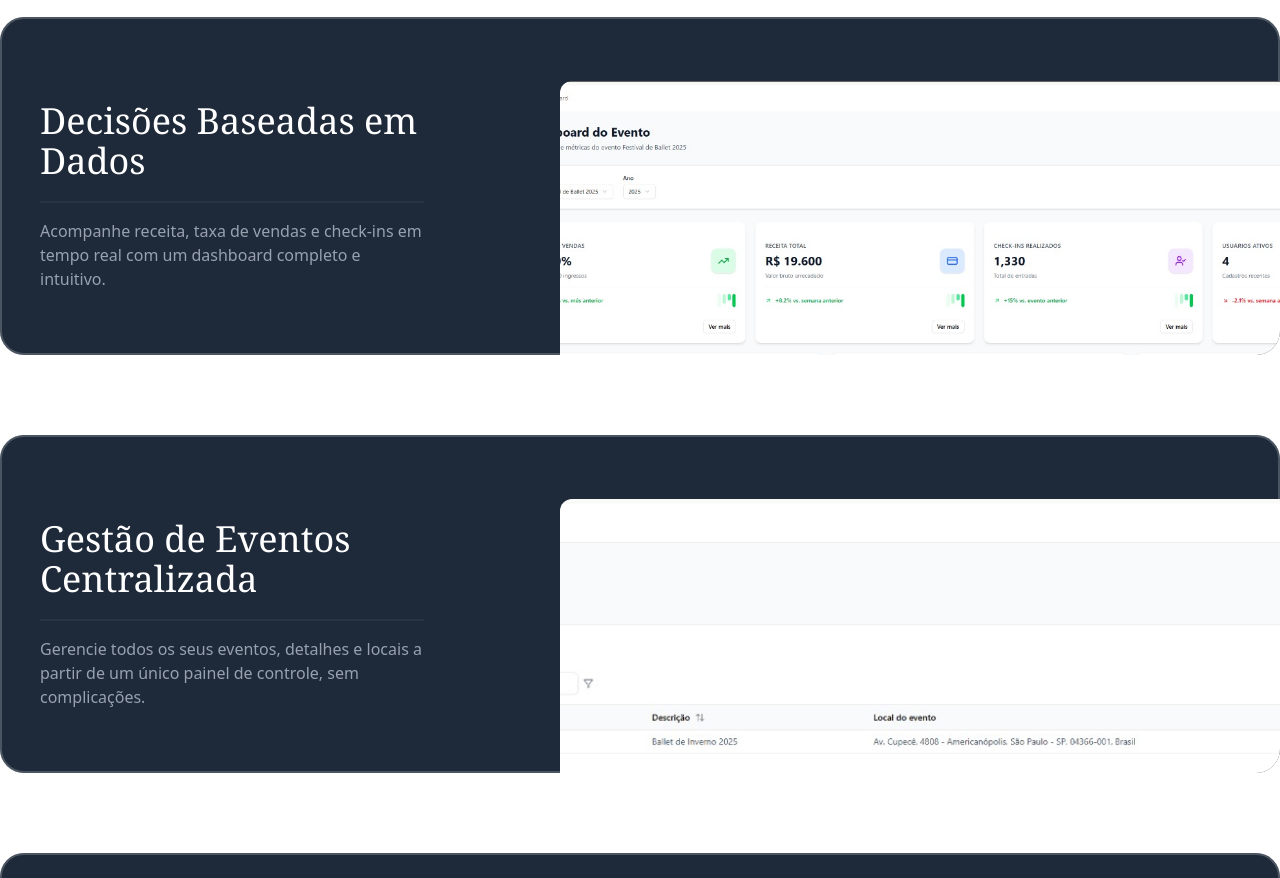
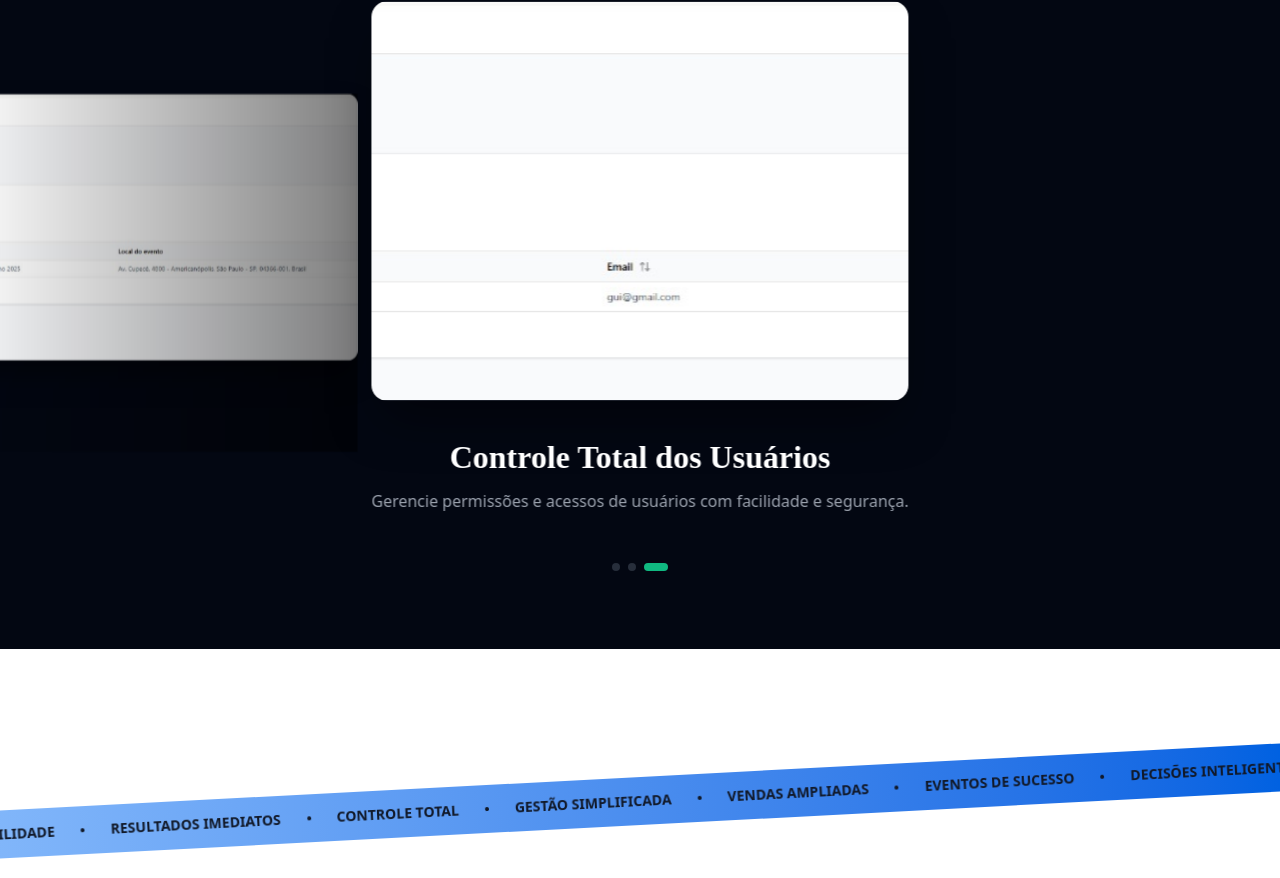
Before and after one commit to juanevangelista1/plataforma-de-eventos, a Next.js app: page / in a window 1280 px wide. Shown: the part 1373-2251 px from the top of the page. Built offline with nearby package versions, Linux system fonts and the light colour scheme.

Commit message:
feat: add initial landing page structure including header and product carousel section.

```diff
--- a/package.json
+++ b/package.json
@@ -16,6 +16,8 @@
     "next": "15.4.6",
     "react": "19.1.0",
     "react-dom": "19.1.0",
+    "styled-components": "^6.1.19",
+    "swiper": "^12.0.3",
     "tailwind-merge": "^3.3.1"
   },
   "devDependencies": {
--- a/src/app/page.tsx
+++ b/src/app/page.tsx
@@ -3,7 +3,7 @@ import { Footer } from '@/components/landing/Footer/Footer';
 import { Header } from '@/components/landing/Header/Header';
 import { HeroSection } from '@/components/landing/Hero/Hero';
 import { PricingSection } from '@/components/landing/PricingSection/PricingSection';
-import { ProductSection } from '@/components/landing/ProductSection/ProductSection';
+import { ProductCarouselSection } from '@/components/landing/ProductSection/ProductSection';
 import { TapeSection } from '@/components/landing/TapeSection/TapeSection';
 
 export default function Home() {
@@ -14,7 +14,7 @@ export default function Home() {
 				<HeroSection />
 				<div className='[--color:var(--color-one)] pointer-events-none relative -z-[2] mx-auto h-[50rem] overflow-hidden [mask-image:radial-gradient(ellipse_at_center_center,#000,transparent_50%)] my-[-18.8rem] before:absolute before:inset-0 before:h-full before:w-full before:opacity-40 before:[background-image:radial-gradient(circle_at_bottom_center,var(--color),transparent_70%)] after:absolute after:-left-1/2 after:top-1/2 after:aspect-[1/0.7] after:w-[200%] after:rounded-[50%] after:border-t after:border-[hsl(var(--border))] after:bg-background'></div>
 				<BenefitsSection />
-				<ProductSection />
+				<ProductCarouselSection />
 				<TapeSection />
 				<PricingSection />
 			</main>
--- a/src/components/landing/Header/Header.tsx
+++ b/src/components/landing/Header/Header.tsx
@@ -1,13 +1,13 @@
 'use client';
 import { useState } from 'react';
 import Link from 'next/link';
-import { Rocket, Menu, X } from 'lucide-react';
+import { Rocket, Menu, X, Calendar, LogIn, CircleDollarSign, CirclePercent } from 'lucide-react';
 
 export function Header() {
 	const [isOpen, setIsOpen] = useState(false);
 
 	return (
-		<header className='fixed top-0 z-50 w-full border-b border-gray-900 bg-background/80 p-4 backdrop-blur'>
+		<header className='fixed top-0 z-50 w-full border-b border-gray-900 bg-background/80 py-4 px-8 backdrop-blur'>
 			<div className='container mx-auto flex justify-between items-center'>
 				<Link
 					href='/'
@@ -19,17 +19,26 @@ export function Header() {
 				<nav className='hidden md:flex items-center gap-8 text-sm'>
 					<Link
 						href='#benefits'
-						className='transition-colors hover:text-foreground/80 hover:text-gray-300 hover-underline-animation'>
+						className='flex items-center gap-2 transition-colors hover:text-foreground/80 hover:text-gray-300 hover-underline-animation'>
+						<CirclePercent size={18} />
 						Benefícios
 					</Link>
 					<Link
 						href='#pricing'
-						className='transition-colors hover:text-foreground/80 hover:text-gray-300 hover-underline-animation'>
+						className='flex items-center gap-2 transition-colors hover:text-foreground/80 hover:text-gray-300 hover-underline-animation'>
+						<CircleDollarSign size={18} />
 						Preços
 					</Link>
 					<Link
+						href='#pricing'
+						className='flex items-center gap-2 transition-colors hover:text-foreground/80 hover:text-gray-300 hover-underline-animation'>
+						<Calendar size={18} />
+						Criar o seu evento
+					</Link>
+					<Link
 						href='/login'
-						className='transition-colors hover:text-foreground/80 hover:text-gray-300 hover-underline-animation'>
+						className='flex items-center gap-2 transition-colors hover:text-foreground/80 hover:text-gray-300 hover-underline-animation'>
+						<LogIn size={18} />
 						Login
 					</Link>
 				</nav>
--- a/src/components/landing/ProductSection/ProductSection.tsx
+++ b/src/components/landing/ProductSection/ProductSection.tsx
@@ -1,75 +1,90 @@
-import Image from 'next/image';
-import React from 'react'; // Import React to use cloneElement
+'use client';
 
-// Importe suas imagens
+import React, { useMemo } from 'react';
+import { Swiper, SwiperSlide } from 'swiper/react';
+import { EffectCoverflow, Pagination, Navigation, Autoplay } from 'swiper/modules';
+
+import {
+	SectionContainer,
+	CarouselWrapper,
+	EventCard,
+	InfoContainer,
+	Title,
+	Description,
+} from './styles';
+
+import 'swiper/css';
+import 'swiper/css/effect-coverflow';
+import 'swiper/css/pagination';
+
 import ImageDashboard from '../../../../public/images/ProductSection/Image-Dashboard.jpeg';
 import ImageEvent from '../../../../public/images/ProductSection/Image-Gestão.jpeg';
 import ImageUser from '../../../../public/images/ProductSection/Image-gestão-usuario.jpeg';
 
-const benefits = [
+const PRODUCT_BENEFITS = [
 	{
-		image: (
-			<Image
-				src={ImageDashboard}
-				alt='Dashboard da plataforma'
-			/>
-		),
+		id: '1',
 		title: 'Decisões Baseadas em Dados',
 		description:
 			'Acompanhe receita, taxa de vendas e check-ins em tempo real com um dashboard completo e intuitivo.',
+		image: ImageDashboard,
 	},
 	{
-		image: (
-			<Image
-				src={ImageEvent}
-				alt='Tela de gestão de eventos'
-			/>
-		),
+		id: '2',
 		title: 'Gestão de Eventos Centralizada',
 		description:
-			'Gerencie todos os seus eventos, detalhes e locais a partir de um único painel de controle, sem complicações.',
+			'Gerencie todos os seus eventos, detalhes e locais a partir de um único painel de controle.',
+		image: ImageEvent,
 	},
 	{
-		image: (
-			<Image
-				src={ImageUser}
-				alt='Tela de gestão de usuários'
-			/>
-		),
+		id: '3',
 		title: 'Controle Total dos Usuários',
-		description:
-			'Gerencie permissões e acessos de usuários com facilidade, garantindo segurança e eficiência na administração do seu evento.',
+		description: 'Gerencie permissões e acessos de usuários com facilidade e segurança.',
+		image: ImageUser,
 	},
 ];
 
-export function ProductSection() {
+export function ProductCarouselSection() {
+	const swiperConfig = useMemo(
+		() => ({
+			effect: 'coverflow',
+			grabCursor: true,
+			centeredSlides: true,
+			slidesPerView: 'auto' as const,
+			loop: true,
+			speed: 600,
+			coverflowEffect: {
+				rotate: 0,
+				stretch: 0,
+				depth: 150,
+				modifier: 1.5,
+				slideShadows: true,
+				scale: 0.85,
+			},
+			pagination: { clickable: true },
+			modules: [EffectCoverflow, Pagination, Navigation, Autoplay],
+		}),
+		[]
+	);
+
 	return (
-		<div className='flex flex-col mt-10 md:mt-20 gap-20 lg:max-w-7xl mx-auto p-4 md:p-0'>
-			{benefits.map((benefit, benefitIndex) => (
-				<section
-					className='bg-gray-800 overflow-hidden rounded-3xl z-0 after:-z-10 after:content-[""] after:absolute after:inset-0 after:outline-2 after:-outline-offset-2 after:rounded-3xl after:outline-white/20 after:pointer-events-none pb-0 px-8 pt-8 md:pt-12 md:px-10 lg:pt-16 lg:pr-6 sticky'
-					key={benefit.title}
-					style={{
-						top: `calc(64px + ${benefitIndex * 40}px)`,
-					}}>
-					<div className='lg:grid lg:grid-cols-[minmax(0,_384px)_1fr] lg:gap-24'>
-						<div className='lg:pb-16 lg:max-w-96'>
-							<h3 className='font-serif text-2xl mt-2 md:text-4xl md:mt-5 text-white'>{benefit.title}</h3>
-							<hr className='border-t-2 border-white/5 mt-4 md:mt-5' />
-							<p className='text-gray-400 mt-4'>{benefit.description}</p>
-						</div>
+		<SectionContainer>
+			<CarouselWrapper>
+				<Swiper {...swiperConfig}>
+					{PRODUCT_BENEFITS.map((benefit) => (
+						<SwiperSlide
+							key={benefit.id}
+							style={{ width: 'auto', display: 'flex', flexDirection: 'column', alignItems: 'center' }}>
+							<EventCard $bgImage={benefit.image.src} />
 
-						<div className='relative'>
-							<div className='mt-8 -mb-16 md:-mb-24 lg:mt-0 lg:absolute lg:inset-0'>
-								{React.cloneElement(benefit.image, {
-									className:
-										'w-full h-full object-cover rounded-xl lg:translate-x-10 transition-transform duration-500',
-								})}
-							</div>
-						</div>
-					</div>
-				</section>
-			))}
-		</div>
+							<InfoContainer>
+								<Title>{benefit.title}</Title>
+								<Description>{benefit.description}</Description>
+							</InfoContainer>
+						</SwiperSlide>
+					))}
+				</Swiper>
+			</CarouselWrapper>
+		</SectionContainer>
 	);
 }
--- /dev/null
+++ b/src/components/landing/ProductSection/styles.ts
@@ -0,0 +1,118 @@
+// styes.ts
+import styled from 'styled-components';
+
+export const SectionContainer = styled.section`
+	width: 100%;
+	background-color: #030712;
+	padding: 4rem 0;
+	overflow: hidden;
+`;
+
+export const CarouselWrapper = styled.div`
+	width: 100%;
+	max-width: 1400px;
+	margin: 0 auto;
+	position: relative;
+
+	/* Permite que sombras e slides laterais não sejam cortados */
+	.swiper {
+		overflow: visible !important;
+		padding-bottom: 3rem; /* Espaço para o texto abaixo */
+	}
+
+	/* Customização dos pontos de paginação */
+	.swiper-pagination-bullet {
+		background: #4b5563;
+		opacity: 0.5;
+	}
+	.swiper-pagination-bullet-active {
+		background: #10b981;
+		opacity: 1;
+		width: 24px;
+		border-radius: 4px;
+		transition: width 0.3s;
+	}
+`;
+
+// --- O COMPONENTE PRINCIPAL (Antio ._18dank00) ---
+export const EventCard = styled.div<{ $bgImage: string }>`
+	position: relative;
+
+	border-radius: var(--radius-card, 16px);
+
+	background-image: url(${(props) => props.$bgImage});
+	background-size: cover;
+	background-repeat: no-repeat;
+	background-position: 50%;
+
+	overflow: hidden;
+	margin: 0 auto !important;
+	box-sizing: border-box;
+
+	box-shadow: 0 25px 50px -12px rgba(0, 0, 0, 0.5);
+	border: 1px solid rgba(255, 255, 255, 0.1);
+
+	height: 190px;
+	width: 100%;
+	max-width: 89vw;
+	transition: all 0.3s ease-out;
+
+	@media screen and (min-width: 640px) {
+		height: 44vw;
+	}
+
+	@media screen and (min-width: 830px) {
+		height: 36vw;
+	}
+
+	@media screen and (min-width: 1100px) {
+		width: 100%;
+		max-width: 860px;
+		height: 400px;
+
+		pointer-events: auto;
+	}
+
+	@media screen and (min-width: 1500px) {
+		height: 480px;
+	}
+`;
+
+export const InfoContainer = styled.div`
+	margin-top: 2rem;
+	text-align: center;
+	transition: all 0.4s ease-out;
+
+	opacity: 0;
+	transform: translateY(10px);
+	filter: blur(5px);
+
+	.swiper-slide-active & {
+		opacity: 1;
+		transform: translateY(0);
+		filter: blur(0);
+	}
+`;
+
+export const Title = styled.h3`
+	font-family: serif;
+	font-size: 1.5rem;
+	color: white;
+	font-weight: 700;
+	margin-bottom: 0.5rem;
+
+	@media (min-width: 768px) {
+		font-size: 2rem;
+	}
+`;
+
+export const Description = styled.p`
+	color: #9ca3af;
+	font-size: 0.875rem;
+	max-width: 600px;
+	margin: 0 auto;
+
+	@media (min-width: 768px) {
+		font-size: 1rem;
+	}
+`;
```
Also changed, not shown: 1 other file (tests, documents, lock files or other folders).
